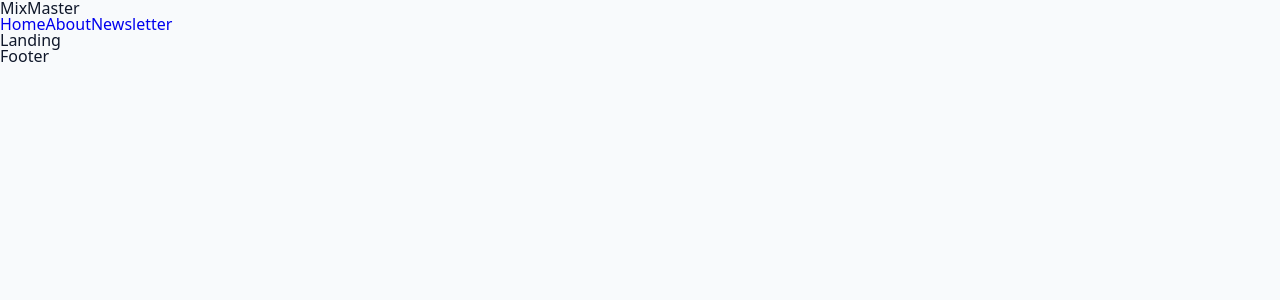
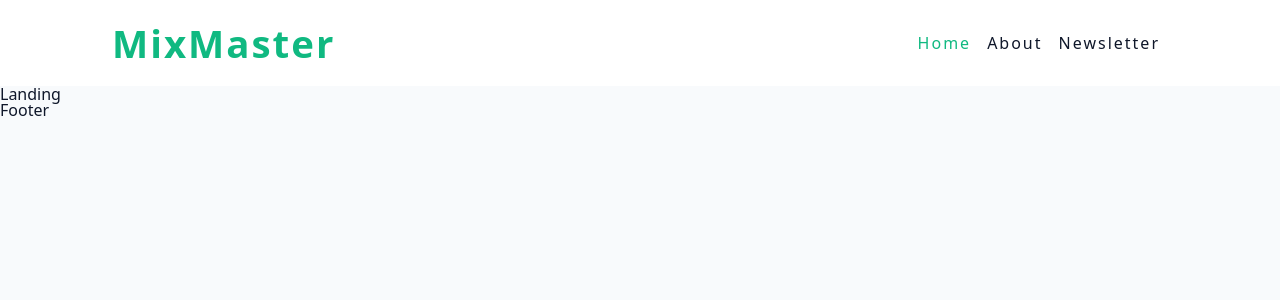
Before and after one commit to Thomassaiag/React-Mix-Matcher, a React (Vite) app: page / in a window 1280 px wide. Shown: the top 300 px of the page. Built offline with nearby package versions, Linux system fonts and the light colour scheme.

Commit message:
updated navbar style with styled components

```diff
--- a/package.json
+++ b/package.json
@@ -16,7 +16,7 @@
     "react-dom": "^18.2.0",
     "react-router-dom": "^6.11.2",
     "react-toastify": "^9.1.3",
-    "styled-components": "^5.3.10"
+    "styled-components": "^5.3.11"
   },
   "devDependencies": {
     "@types/react": "^18.0.28",
--- a/src/components/Navbar.jsx
+++ b/src/components/Navbar.jsx
@@ -1,9 +1,12 @@
 import React from "react";
-import {  NavLink } from "react-router-dom";
+import { NavLink } from "react-router-dom";
+import styled from "styled-components";
+import Wrapper from "../assets/wrappers/Navbar";
+
 
 export const Navbar = () => {
 	return (
-		<nav>
+		<Wrapper>
 			<div className="nav-center">
 				<span className="logo">MixMaster</span>
 				<div className="nav-links">
@@ -18,6 +21,6 @@
 					</NavLink>
 				</div>
 			</div>
-		</nav>
+		</Wrapper>
 	);
 };
```
Also changed, not shown: 1 other file (tests, documents, lock files or other folders).
